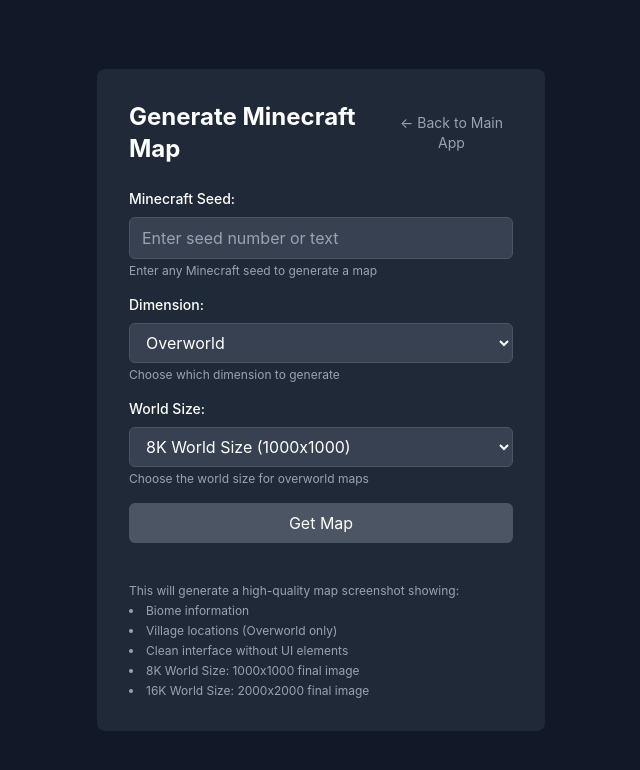
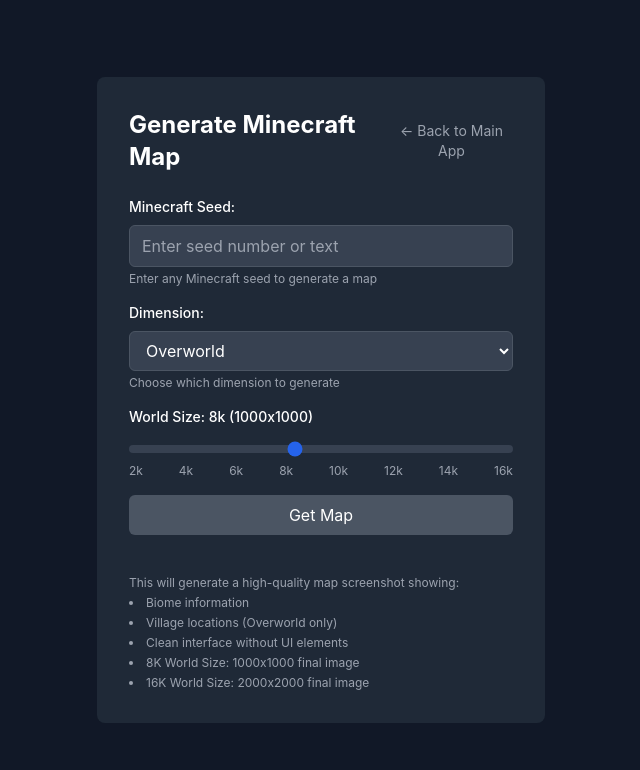
Before and after one commit to Biggsen/mc-region-maker, a React (Vite) app: page /seed-input in a window 1280 px wide. Shown: the top 770 px of the page, without its empty margins (319-959 px from the left). Built offline with nearby package versions, Linux system fonts and the light colour scheme.

Commit message:
size now a slider (2-16)

```diff
--- a/src/components/SeedInputPage.tsx
+++ b/src/components/SeedInputPage.tsx
@@ -4,7 +4,7 @@ import { useNavigate } from 'react-router-dom'
 export function SeedInputPage() {
   const [seed, setSeed] = useState('')
   const [dimension, setDimension] = useState('overworld')
-  const [overworldWorldSize, setOverworldWorldSize] = useState('8k')
+  const [worldSize, setWorldSize] = useState(8)
   const [isLoading, setIsLoading] = useState(false)
   const [isPolling, setIsPolling] = useState(false)
   const [generatedImage, setGeneratedImage] = useState<string | null>(null)
@@ -28,7 +28,7 @@ export function SeedInputPage() {
         body: JSON.stringify({
           seed: seed.trim(),
           dimension: dimension,
-          size: overworldWorldSize === '16k' ? 16 : 8
+          size: worldSize
         })
       })
 
@@ -168,19 +168,29 @@ export function SeedInputPage() {
 
         {dimension === 'overworld' && (
           <div className="mb-4">
-            <label className="block text-sm font-medium mb-2">World Size:</label>
-            <select
-              value={overworldWorldSize}
-              onChange={(e) => setOverworldWorldSize(e.target.value)}
-              className="w-full px-3 py-2 bg-gray-700 border border-gray-600 rounded-md focus:outline-none focus:ring-2 focus:ring-blue-500"
+            <label className="block text-sm font-medium mb-2">
+              World Size: {worldSize}k ({worldSize * 125}x{worldSize * 125})
+            </label>
+            <input
+              type="range"
+              min="2"
+              max="16"
+              step="1"
+              value={worldSize}
+              onChange={(e) => setWorldSize(parseInt(e.target.value))}
+              className="w-full h-2 bg-gray-700 rounded-lg appearance-none cursor-pointer accent-blue-600"
               disabled={isLoading}
-            >
-              <option value="8k">8K World Size (1000x1000)</option>
-              <option value="16k">16K World Size (2000x2000)</option>
-            </select>
-            <p className="text-xs text-gray-400 mt-1">
-              Choose the world size for overworld maps
-            </p>
+            />
+            <div className="flex justify-between text-xs text-gray-400 mt-1">
+              <span>2k</span>
+              <span>4k</span>
+              <span>6k</span>
+              <span>8k</span>
+              <span>10k</span>
+              <span>12k</span>
+              <span>14k</span>
+              <span>16k</span>
+            </div>
           </div>
         )}
 
```
